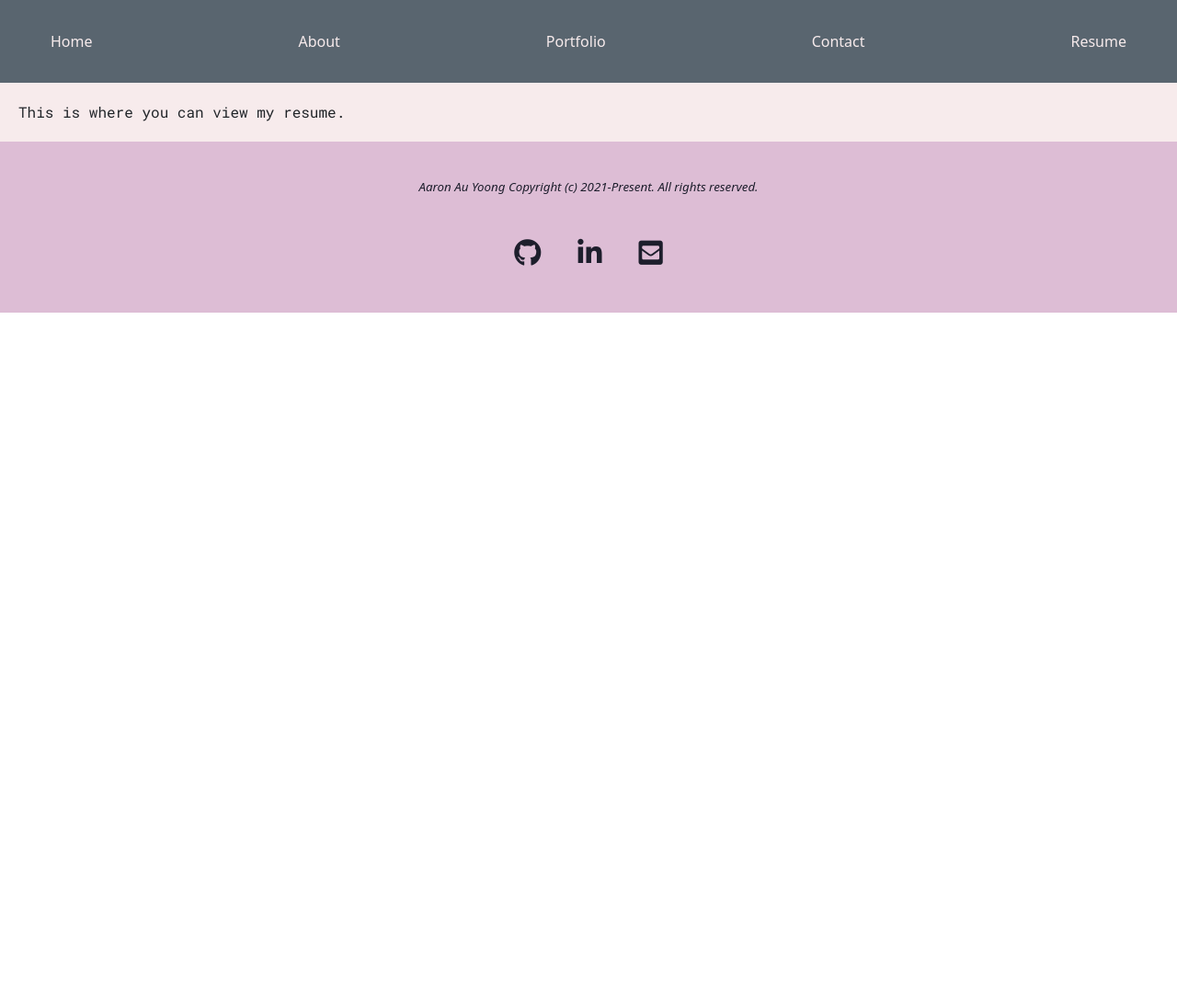
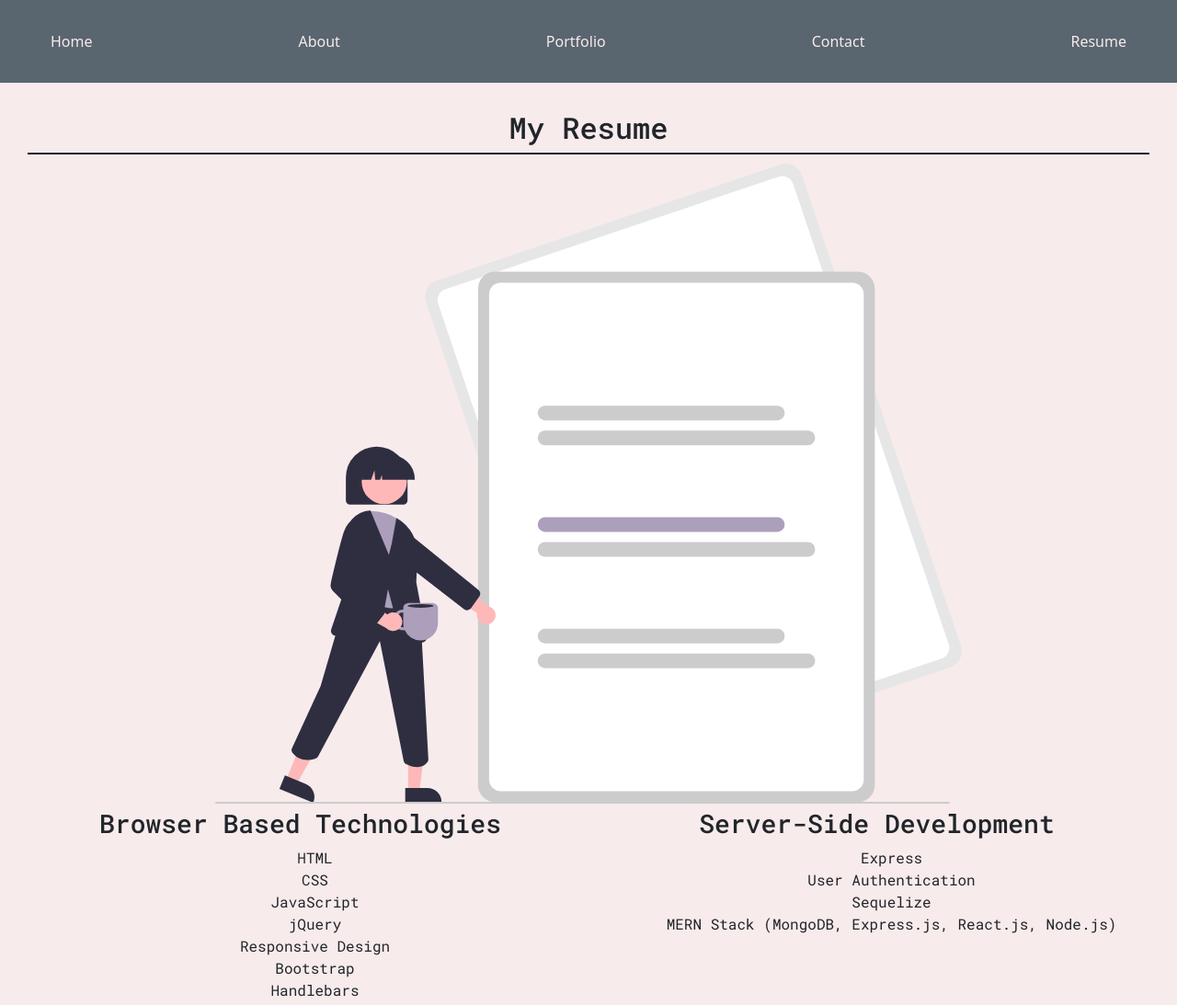
Before and after one commit to aaronauyoong/my-react-portfolio, a React (Create React App) app: page /resume in a window 1280 px wide. Shown: the top 1093 px of the page at 92% size. Before the commit the page ends 800 px from the top, so only its background shows below. Built offline with nearby package versions, Linux system fonts and the light colour scheme.

Commit message:
updated README. Added resume section with link to pdf resume, added list of skills. added resume cartoon from undraw for resume page. styled resume page.

```diff
--- a/src/assets/styles/resume.css
+++ b/src/assets/styles/resume.css
@@ -6,3 +6,33 @@
     --black-coral: #59656F;
     --raisin-black: #1D1E2C;
 }
+
+.resume {
+    display: flex;
+    flex-direction: column;
+    text-align: center;
+    justify-content: center;
+    margin-top: auto;
+}
+
+.resume-header {
+    display: flex;
+    justify-content: center;
+    border-bottom: solid var(--raisin-black) 2px;
+    margin: 10px;
+}
+
+.resume-image {
+    width: 30%;
+    margin: 20px;
+}
+
+.resume-content {
+    padding: 5px;
+    margin: 20px;
+    flex-wrap: wrap;
+}
+
+.unstyled-bullets {
+    list-style-type: none;
+}
--- a/src/components/resume/Resume.js
+++ b/src/components/resume/Resume.js
@@ -1,14 +1,106 @@
-import React from 'react';
+import React from "react";
 import "../../assets/styles/resume.css";
 import "../../assets/styles/custom-styles.css";
-
+import ResumeCartoon from "../../assets/images/undraw-resume.svg";
+import MyResume from "../../assets/pdf/my-resume.pdf";
 
 function Resume() {
-    return (
-        <section>
-            This is where you can view my resume.
-        </section>
-    )
+	return (
+		<section>
+			<div class="resume">
+				<div class="resume-header">
+					<h2>My Resume</h2>
+				</div>
+				<div class="resume-img">
+					<a href={MyResume}>
+						<img src={ResumeCartoon} alt="Contact me cartoon" />
+					</a>
+				</div>
+				<div class="resume-content row">
+					<div class="resume-section col-lg-6">
+						<h3>Browser Based Technologies</h3>
+						<ul class="unstyled-bullets">
+							<li>HTML</li>
+							<li>CSS</li>
+							<li>JavaScript</li>
+							<li>jQuery</li>
+							<li>Responsive Design</li>
+							<li>Bootstrap</li>
+							<li>Handlebars</li>
+							<li>Local Storage, Session Storage, IndexedDB</li>
+							<li>React.js</li>
+						</ul>
+					</div>
+                    <div class="resume-section col-lg-6">
+						<h3>Server-Side Development</h3>
+						<ul class="unstyled-bullets">
+							<li>Express</li>
+							<li>User Authentication</li>
+							<li>Sequelize</li>
+							<li>MERN Stack (MongoDB, Express.js, React.js, Node.js)</li>
+						</ul>
+					</div>
+                    <div class="resume-section col-lg-6">
+						<h3>Quality, Performance and Accessibility</h3>
+						<ul class="unstyled-bullets">
+							<li>Unit Testing</li>
+							<li>Google Lighthouse</li>
+							<li>Webpack</li>
+							<li>PWAs (Progressive Web Apps)</li>
+							<li>Lazy Loading</li>
+							<li>Service Workers</li>
+							<li>Semantic HTML</li>
+						</ul>
+					</div>
+					<div class="resume-section col-lg-6">
+						<h3>Agile Development</h3>
+						<ul class="unstyled-bullets">
+							<li>Kanban, Project Management</li>
+							<li>Issues</li>
+							<li>User Stories</li>
+							<li>Sprints</li>
+							<li>Standup</li>
+							<li>Retros</li>
+						</ul>
+					</div>
+					<div class="resume-section col-lg-6">
+						<h3>Computer Science applied to JavaScript</h3>
+						<ul class="unstyled-bullets">
+							<li>Design Patterns</li>
+							<li>Data Structures</li>
+							<li>Algorithms</li>
+							<li>Big O Notation</li>
+						</ul>
+					</div>
+					<div class="resume-section col-lg-6">
+						<h3>Deployment</h3>
+						<ul class="unstyled-bullets">
+							<li>Heroku</li>
+							<li>MongoAtlas</li>
+							<li>Netlify</li>
+							<li>Git</li>
+						</ul>
+					</div>
+					<div class="resume-section col-lg-6">
+						<h3>Locally Popular MVC Framework</h3>
+						<ul class="unstyled-bullets">
+							<li>C#/ASP.NET</li>
+							<li>Python/Django</li>
+							<li>Java/Spring</li>
+							<li>PHP/Laravel</li>
+						</ul>
+					</div>
+					<div class="resume-section col-lg-6">
+						<h3>Databases</h3>
+						<ul class="unstyled-bullets">
+							<li>MySQL</li>
+							<li>MongoDB</li>
+						</ul>
+					</div>
+				</div>
+			</div>
+		</section>
+	);
 }
 
 export default Resume;
```
Also changed, not shown: src/assets/images/undraw-resume.svg (added), 1 other file (tests, documents, lock files or other folders).
